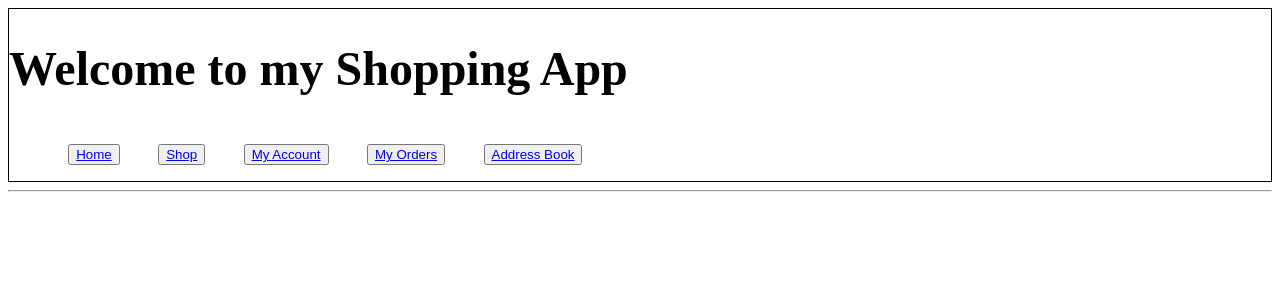
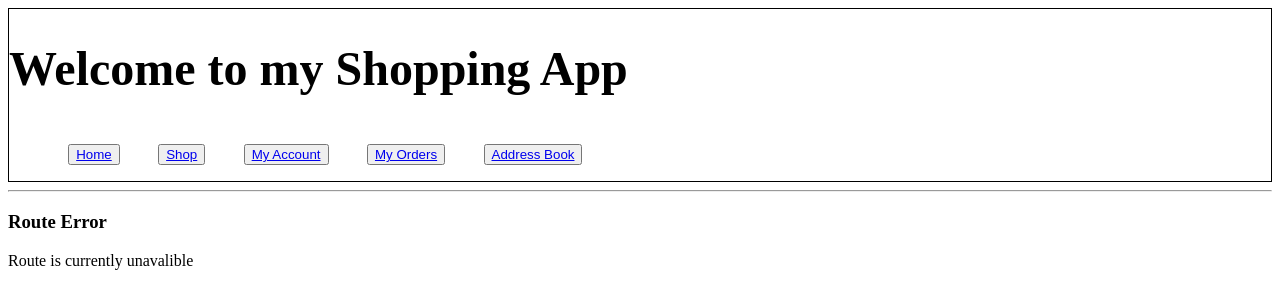
Before and after one commit to Retrojb/Shopping-Cart, an Angular app: page /error in a window 1280 px wide. Before the commit this address led to /. Shown: the top 308 px of the page. Built offline with nearby package versions, Linux system fonts and the light colour scheme.

Commit message:
rebase commit

```diff
--- a/src/app/app-routing.module.ts
+++ b/src/app/app-routing.module.ts
@@ -5,11 +5,14 @@ import { OrderHistoryComponent } from './account/order-history/order-history.com
 import { AddressbookComponent } from './account/addressbook/addressbook.component';
 import { HomeComponent } from './home/home.component';
 import { CatalogComponent } from './catalog/catalog.component';
+import { ErrorComponent } from './error/error.component';
 
 const routes: Routes = [
   {path: '', component: HomeComponent},
   {path: 'catalog', component: CatalogComponent},
-  {path: 'account', loadChildren: 'app/account/account.module#AccountModule'}
+  {path: 'account', loadChildren: 'app/account/account.module#AccountModule'},
+  {path: 'error', component: ErrorComponent},
+  {path: '**', redirectTo: '/error'}
 ];
 
 @NgModule({
--- a/src/app/app.module.ts
+++ b/src/app/app.module.ts
@@ -5,12 +5,14 @@ import { AppRoutingModule } from './app-routing.module';
 import { AppComponent } from './app.component';
 import { HomeComponent } from './home/home.component';
 import { CatalogComponent } from './catalog/catalog.component';
+import { ErrorComponent } from './error/error.component';
 
 @NgModule({
   declarations: [
     AppComponent,
     HomeComponent,
-    CatalogComponent
+    CatalogComponent,
+    ErrorComponent
   ],
   imports: [
     BrowserModule,
--- /dev/null
+++ b/src/app/error/error.component.html
@@ -0,0 +1,2 @@
+<h3>Route Error</h3>
+<p>Route is currently unavalible</p>
--- /dev/null
+++ b/src/app/error/error.component.ts
@@ -0,0 +1,15 @@
+import { Component, OnInit } from '@angular/core';
+
+@Component({
+  selector: 'app-error',
+  templateUrl: './error.component.html',
+  styleUrls: ['./error.component.css']
+})
+export class ErrorComponent implements OnInit {
+
+  constructor() { }
+
+  ngOnInit() {
+  }
+
+}
```
Also changed, not shown: src/app/error/error.component.css (added), 1 other file (tests, documents, lock files or other folders).
